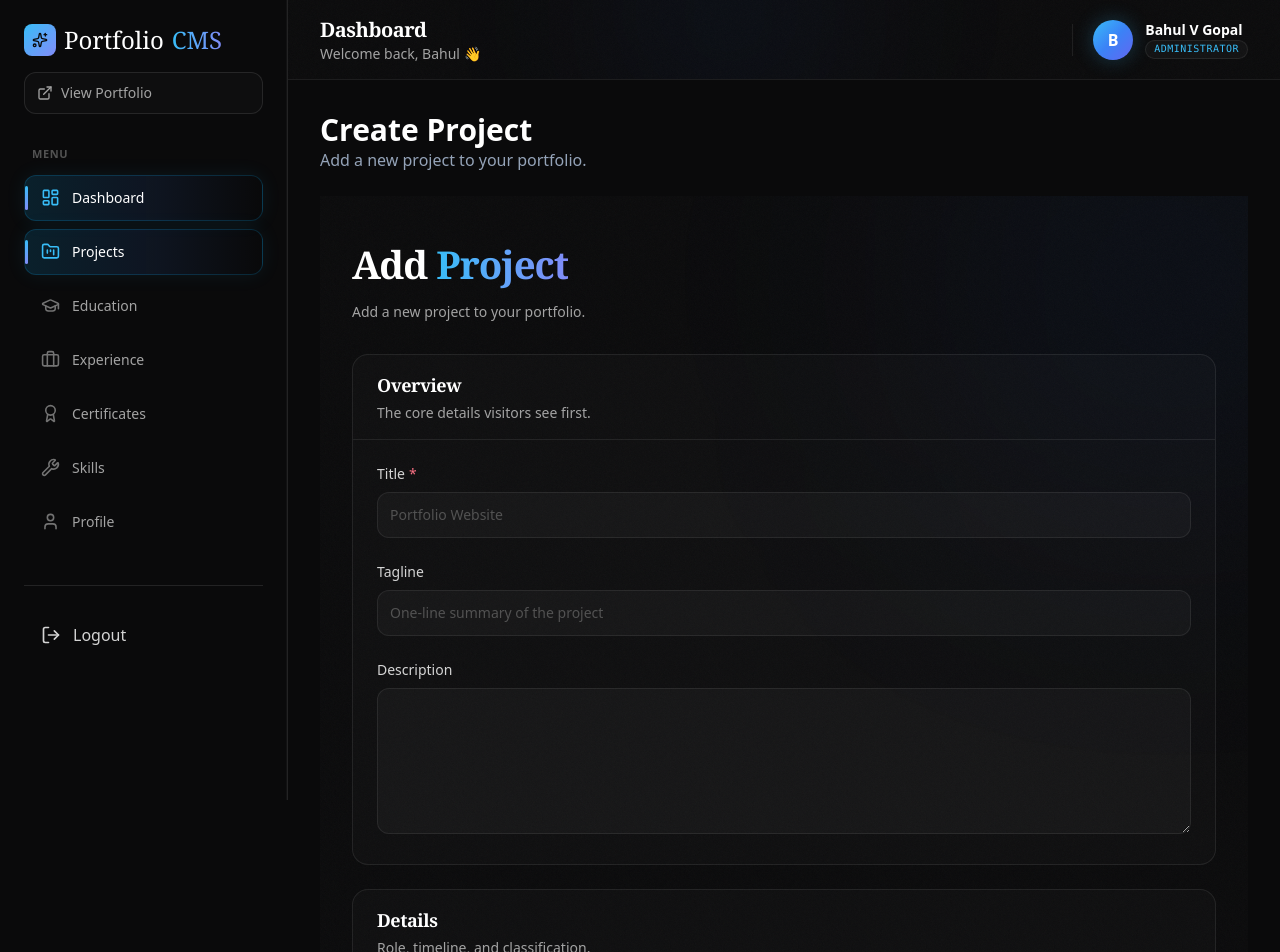
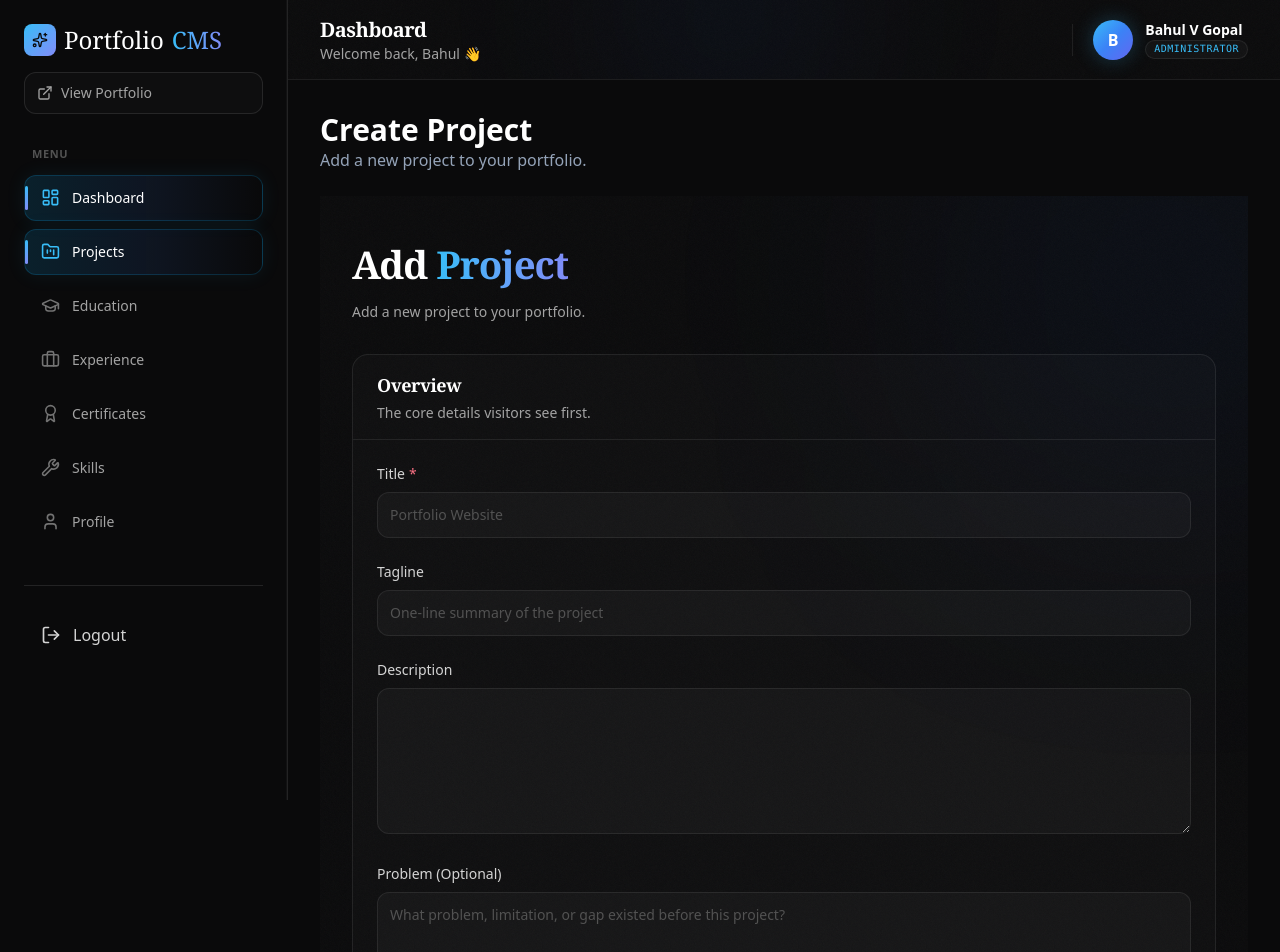
Before and after one commit to Bahulvgopal/portfolio, a Next.js app: page /admin/projects/new in a window 1280 px wide. Shown: the top 952 px of the page. Built offline with nearby package versions, Linux system fonts and the light colour scheme.

Commit message:
project added new field problem

```diff
--- a/components/projects/ProjectForm.tsx
+++ b/components/projects/ProjectForm.tsx
@@ -241,6 +241,15 @@ export default function ProjectForm({ mode, initialData }: ProjectFormProps) {
               register={register("description")}
               error={errors.description}
             />
+
+            <FormTextarea
+  label="Problem (Optional)"
+  rows={5}
+  register={register("problem")}
+  error={errors.problem}
+  placeholder="What problem, limitation, or gap existed before this project?"
+/>
+
           </FormSection>
 
           <FormSection
--- a/components/projects/ProjectHero.tsx
+++ b/components/projects/ProjectHero.tsx
@@ -99,6 +99,24 @@ export default function ProjectHero({ project }: Props) {
   {project.description}
 </motion.p>
 
+{/* Problem */}
+{project.problem?.trim() && (
+  <motion.div
+    variants={item}
+    className="mt-10 max-w-3xl rounded-2xl border border-white/[0.07] bg-white/[0.02] p-6 sm:p-7"
+  >
+    <span className="text-xs font-semibold uppercase tracking-[0.2em] text-sky-400">
+      Problem
+    </span>
+
+    <p className="mt-4 text-sm sm:text-base leading-8 text-neutral-400">
+      {project.problem}
+    </p>
+  </motion.div>
+)}
+
+{/* Tags */}
+
       {/* Tags */}
       {project.tags?.length > 0 && (
         <motion.div
```
Lines whose indentation alone changed are shown as unchanged.
